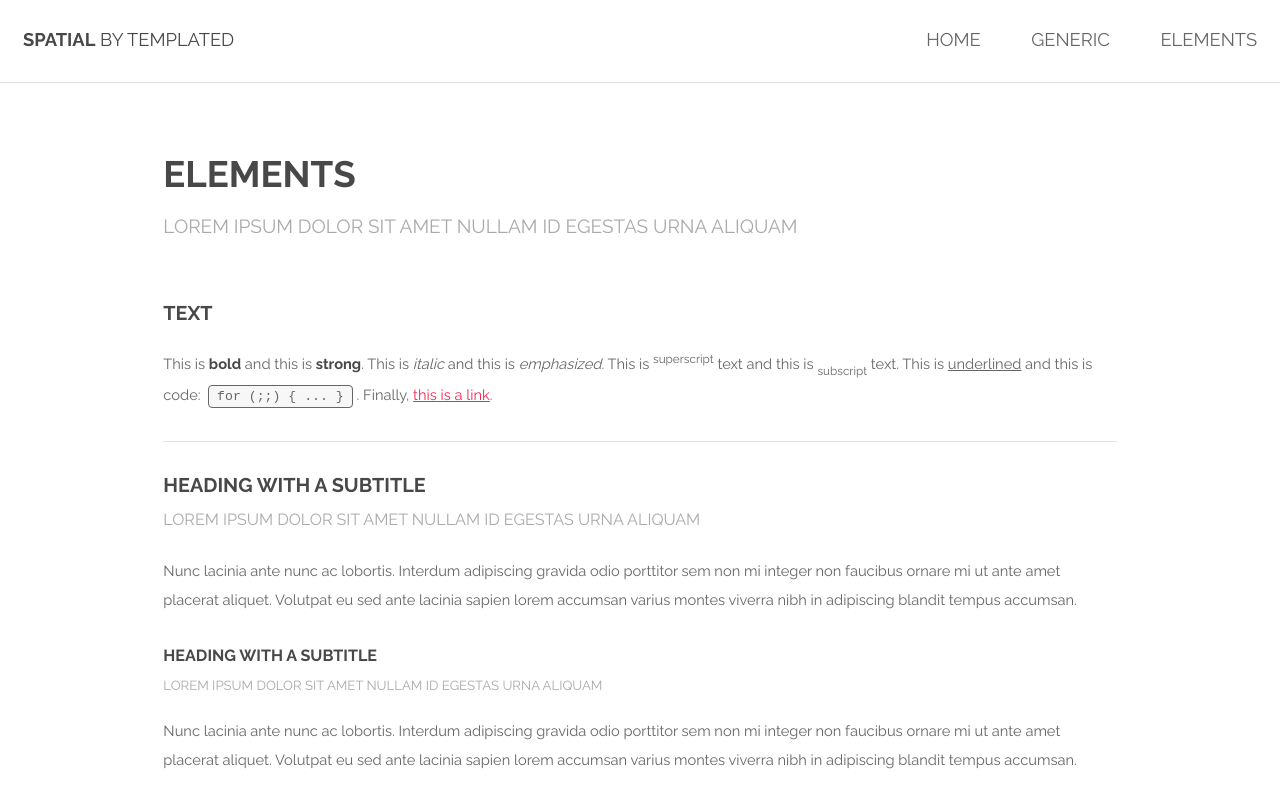
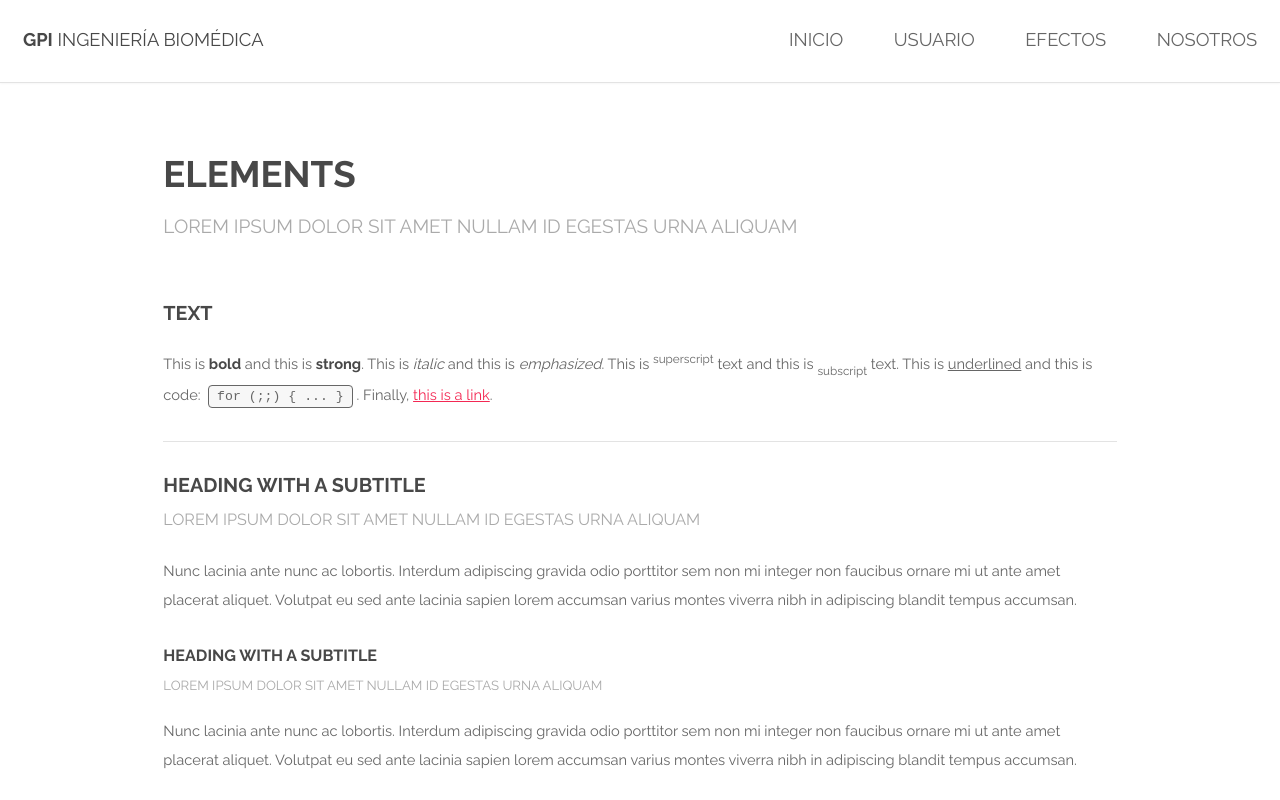
Before and after one commit to 20151370/anemia3, a plain HTML site: page elements.html in a window 1280 px wide. Shown: the top 800 px of the page. Drawn offline with Linux system fonts and the light colour scheme.

Commit message:
Update elements.html

```diff
--- a/elements.html
+++ b/elements.html
@@ -1,12 +1,8 @@
 <!DOCTYPE HTML>
-<!--
-	Spatial by TEMPLATED
-	templated.co @templatedco
-	Released for free under the Creative Commons Attribution 3.0 license (templated.co/license)
--->
+
 <html>
 	<head>
-		<title>Elements - Spatial by TEMPLATED</title>
+		<title>Equipo4Miércoles</title>
 		<meta charset="utf-8" />
 		<meta name="viewport" content="width=device-width, initial-scale=1" />
 		<link rel="stylesheet" href="assets/css/main.css" />
@@ -15,12 +11,13 @@
 
 		<!-- Header -->
 			<header id="header">
-				<h1><strong><a href="index.html">Spatial</a></strong> by Templated</h1>
+				<h1><strong><a href="index.html">GPI</a></strong> Ingeniería Biomédica</h1>
 				<nav id="nav">
 					<ul>
-						<li><a href="index.html">Home</a></li>
-						<li><a href="generic.html">Generic</a></li>
-						<li><a href="elements.html">Elements</a></li>
+						<li><a href="index.html">Inicio</a></li>
+						<li><a href="generic.html">Usuario</a></li>
+						<li><a href="elements.html">Efectos</a></li>
+						<li><a href="elements[1].html">Nosotros</a></li>
 					</ul>
 				</nav>
 			</header>
```
